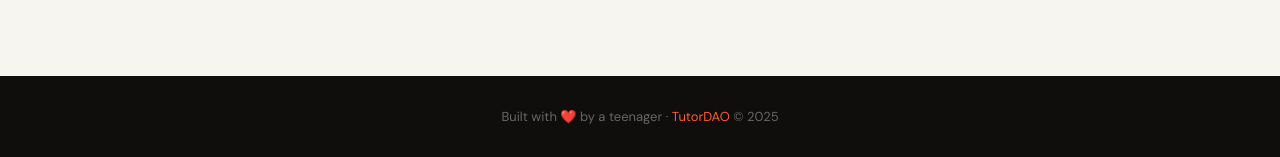
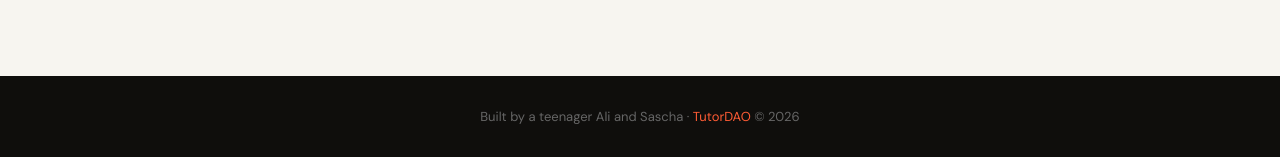
Before and after one commit to saschacnew/tutordao, a Flask app: page / in a window 1280 px wide. Shown: the part 1977-2134 px from the top of the page. Run offline with Flask 3, Linux system fonts and the light colour scheme; data comes from the database, SQL or seed files in the repository.

Commit message:
descriebe what you changed

```diff
--- a/templates/base.html
+++ b/templates/base.html
@@ -46,6 +46,6 @@
     </div>
   </nav>
   {% block content %}{% endblock %}
-  <footer>Built with ❤️ by a teenager · <span>TutorDAO</span> © 2025</footer>
+  <footer>Built by a teenager Ali and Sascha  · <span>TutorDAO</span> © 2026</footer>
 </body>
 </html>
```
